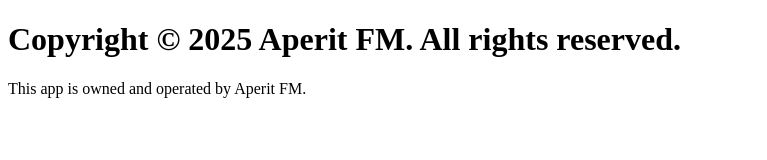
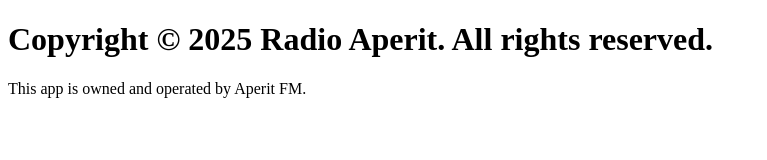
Before and after one commit to victorporiot/copyright, a plain HTML site: page index.html in a window 1280 px wide. Shown: the whole page, without its empty margins (0-767 px from the left). Drawn offline with Linux system fonts and the light colour scheme.

Commit message:
index.html

```diff
--- a/index.html
+++ b/index.html
@@ -2,7 +2,7 @@
 <html>
 <head><title>Copyright</title></head>
 <body>
-  <h1>Copyright © 2025 Aperit FM. All rights reserved.</h1>
+  <h1>Copyright © 2025 Radio Aperit. All rights reserved.</h1>
   <p>This app is owned and operated by Aperit FM.</p>
 </body>
 </html>
```
